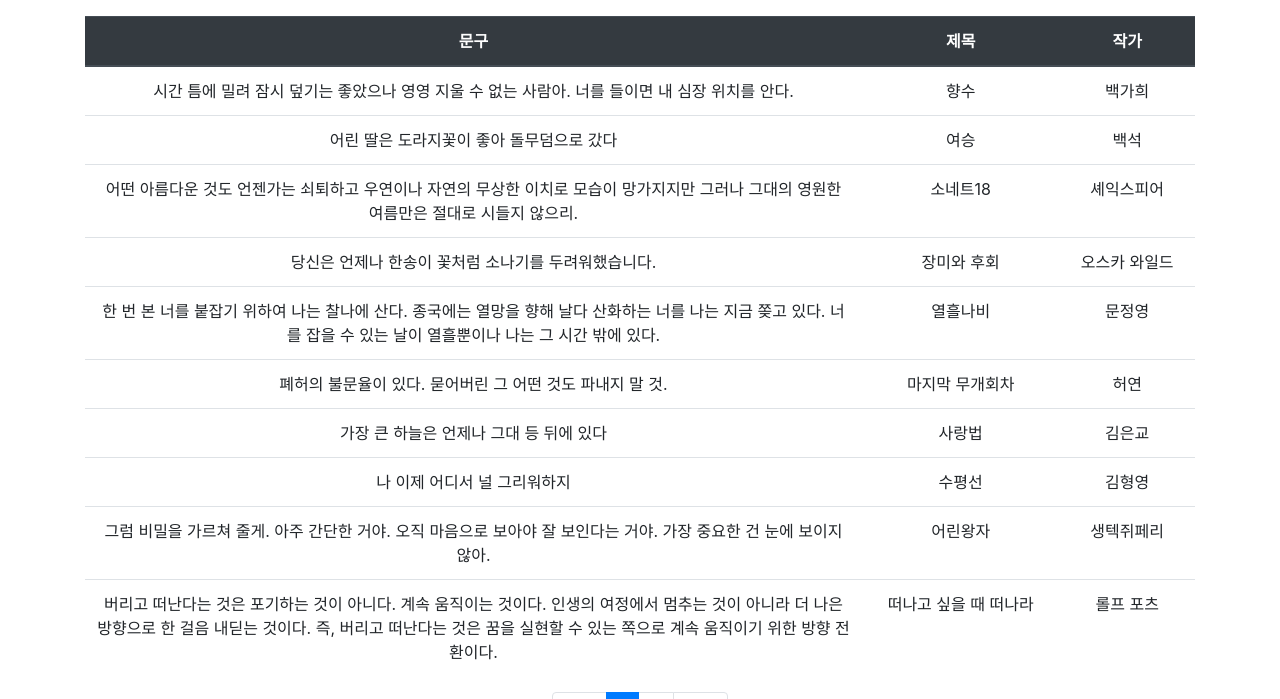
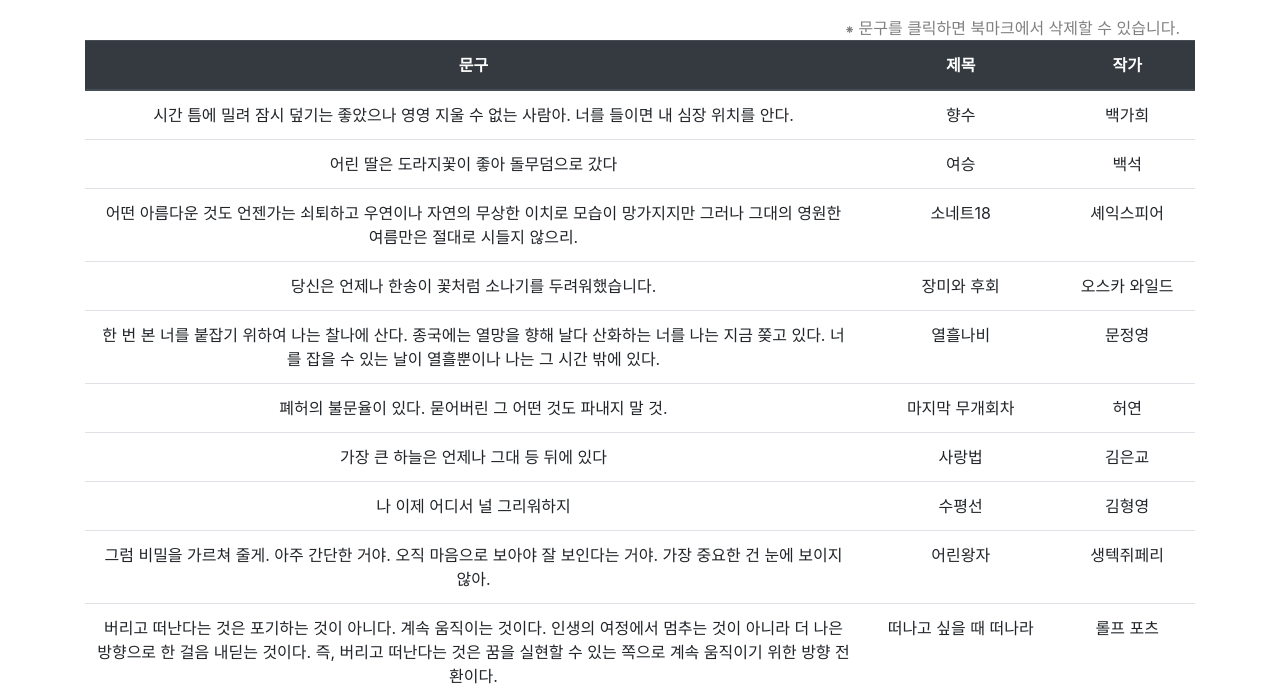
Before and after one commit to pingxx2/Sentence_Output_Page, a Django app: page /main/bookmark/ in a window 1280 px wide. Shown: the part 57-756 px from the top of the page. Run offline with Django 3.2, Linux system fonts and the light colour scheme; a user stored in the database is signed in; data comes from the database, SQL or seed files in the repository; both versions use the stored data as it was after the commit; parts of the project's set-up code (start-up, migrations or seed data) failed here and were passed over; some libraries are stand-ins or nearby versions.

Commit message:
[CSS] 북마크 안내문구 추가

```diff
--- a/templates/main/bookmark.html
+++ b/templates/main/bookmark.html
@@ -3,14 +3,9 @@
 {% block content %}
 <div class="container my-3">
   {% include 'messages.html' %}
-  <!--
   <div class="col-12">
-    <button onclick="delete_button_check();" class="edit_button btn btn-primary float-right"
-            style="margin-bottom:5px" value="check">편집</button>
-    <button onclick="delete_button_check();" class="delete_button btn btn-danger float-right"
-            style="margin-bottom:5px" value="not_checked">삭제</button>
+    <a style="float:right; color:gray;">⁕ 문구를 클릭하면 북마크에서 삭제할 수 있습니다.</a>
   </div>
-  -->
   <table class="table table-hover bookmark_table" style="text-align:center;">
     <thead>
       <tr class="thead-dark">
```
Also changed, not shown: db.sqlite3.
